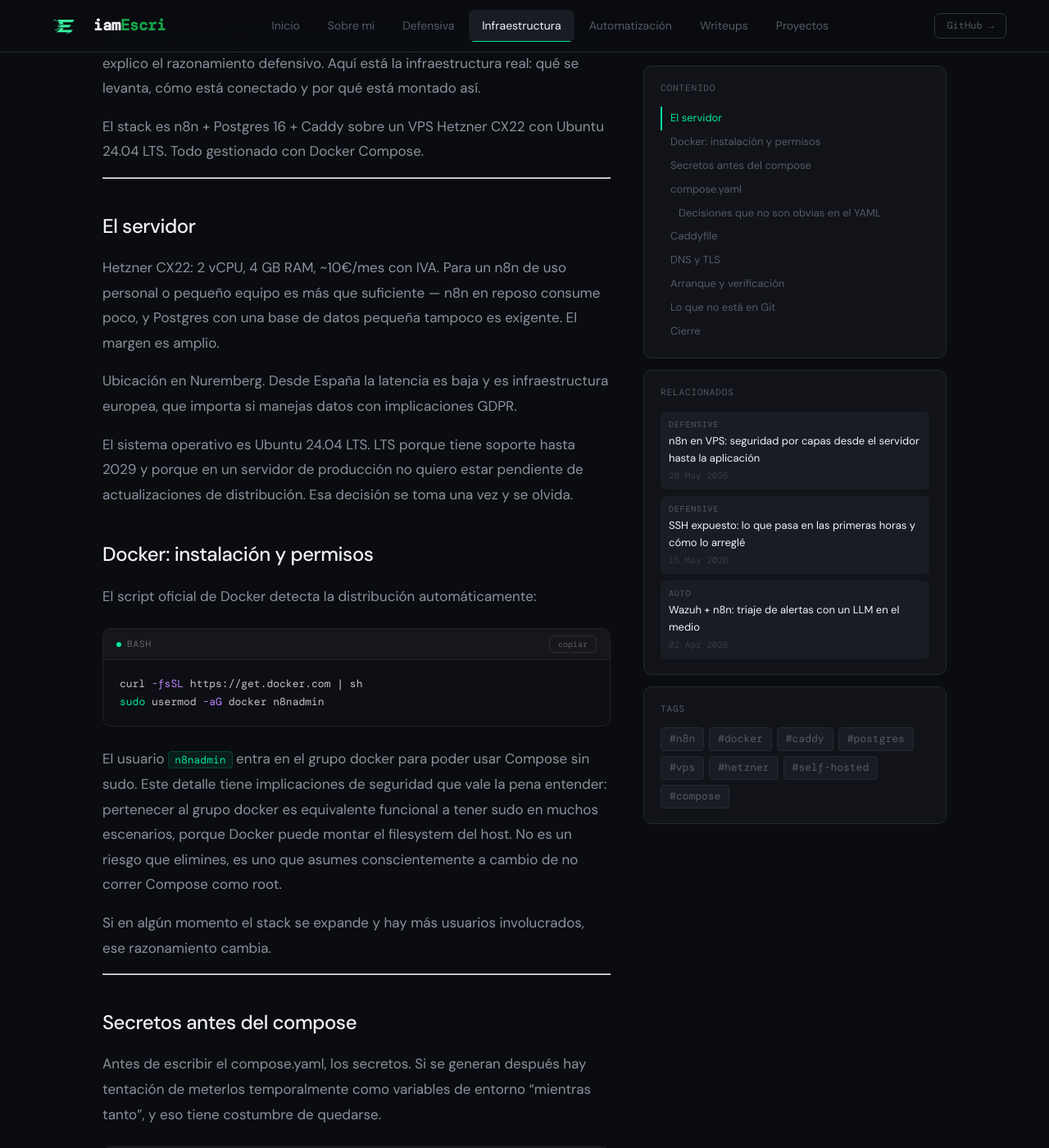
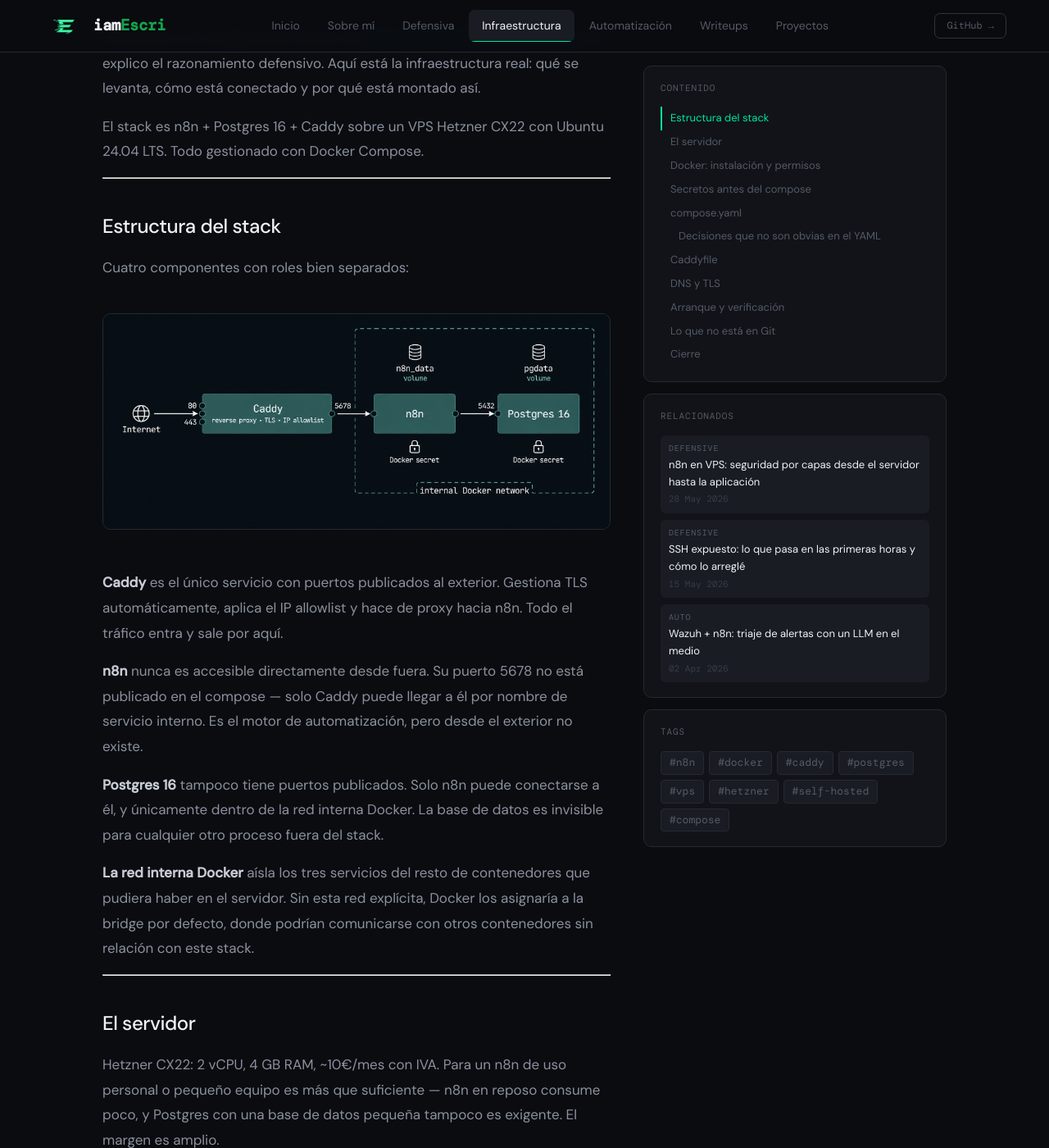
Before and after one commit to iamEscri/iamescri.github.io, a Jekyll site: the page built from _posts/infra/2026-05-28-n8n-vps-infraestructura.md, in a window 1280 px wide and 1400 px high, scrolled down 407 px. Shown: the whole window at 82% size. Built offline with Jekyll 4.4.1, drawn with Linux system fonts in a browser that asks for light colours.

Commit message:
Update 2026-05-28-n8n-vps-infraestructura.md

````diff
--- a/_posts/infra/2026-05-28-n8n-vps-infraestructura.md
+++ b/_posts/infra/2026-05-28-n8n-vps-infraestructura.md
@@ -11,6 +11,22 @@
 Este post es el complemento técnico de [n8n en VPS: seguridad por capas](/defensive/n8n-vps-securizado/). Ahí explico el razonamiento defensivo. Aquí está la infraestructura real: qué se levanta, cómo está conectado y por qué está montado así.
 
 El stack es n8n + Postgres 16 + Caddy sobre un VPS Hetzner CX22 con Ubuntu 24.04 LTS. Todo gestionado con Docker Compose.
+
+---
+
+## Estructura del stack
+
+Cuatro componentes con roles bien separados:
+
+![Diagrama de arquitectura del stack: Internet → Caddy → n8n → Postgres en red interna Docker](/assets/img/infra/diagrama.png)
+
+**Caddy** es el único servicio con puertos publicados al exterior. Gestiona TLS automáticamente, aplica el IP allowlist y hace de proxy hacia n8n. Todo el tráfico entra y sale por aquí.
+
+**n8n** nunca es accesible directamente desde fuera. Su puerto 5678 no está publicado en el compose — solo Caddy puede llegar a él por nombre de servicio interno. Es el motor de automatización, pero desde el exterior no existe.
+
+**Postgres 16** tampoco tiene puertos publicados. Solo n8n puede conectarse a él, y únicamente dentro de la red interna Docker. La base de datos es invisible para cualquier otro proceso fuera del stack.
+
+**La red interna Docker** aísla los tres servicios del resto de contenedores que pudiera haber en el servidor. Sin esta red explícita, Docker los asignaría a la bridge por defecto, donde podrían comunicarse con otros contenedores sin relación con este stack.
 
 ---
 
@@ -55,8 +71,6 @@
 ## compose.yaml
 
 Tres servicios en red interna. Ningún puerto de aplicación publicado hacia el exterior salvo los de Caddy.
-
-![Diagrama de arquitectura del stack: Internet → Caddy → n8n → Postgres en red interna Docker](/assets/img/infra/diagrama.png)
 
 ```yaml
 services:
````
